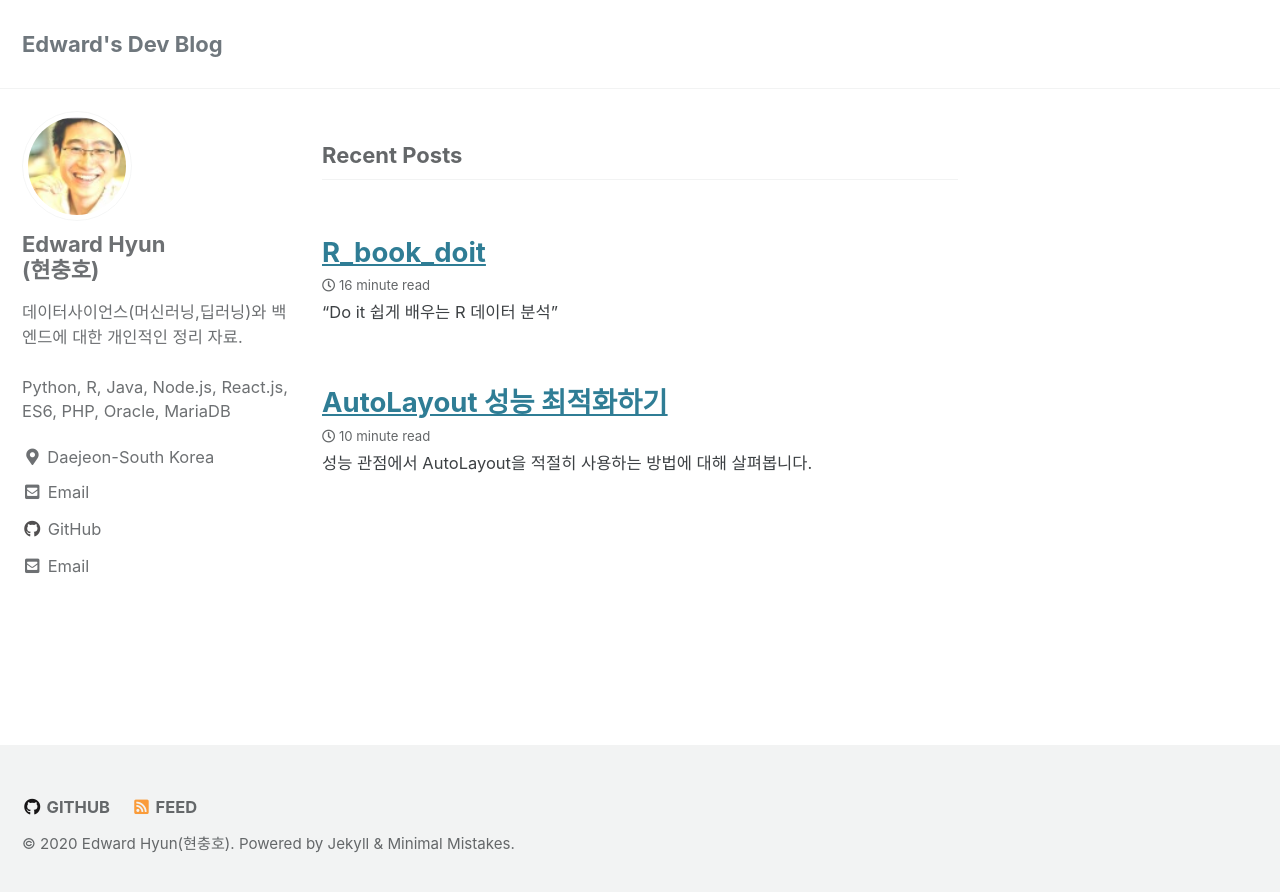
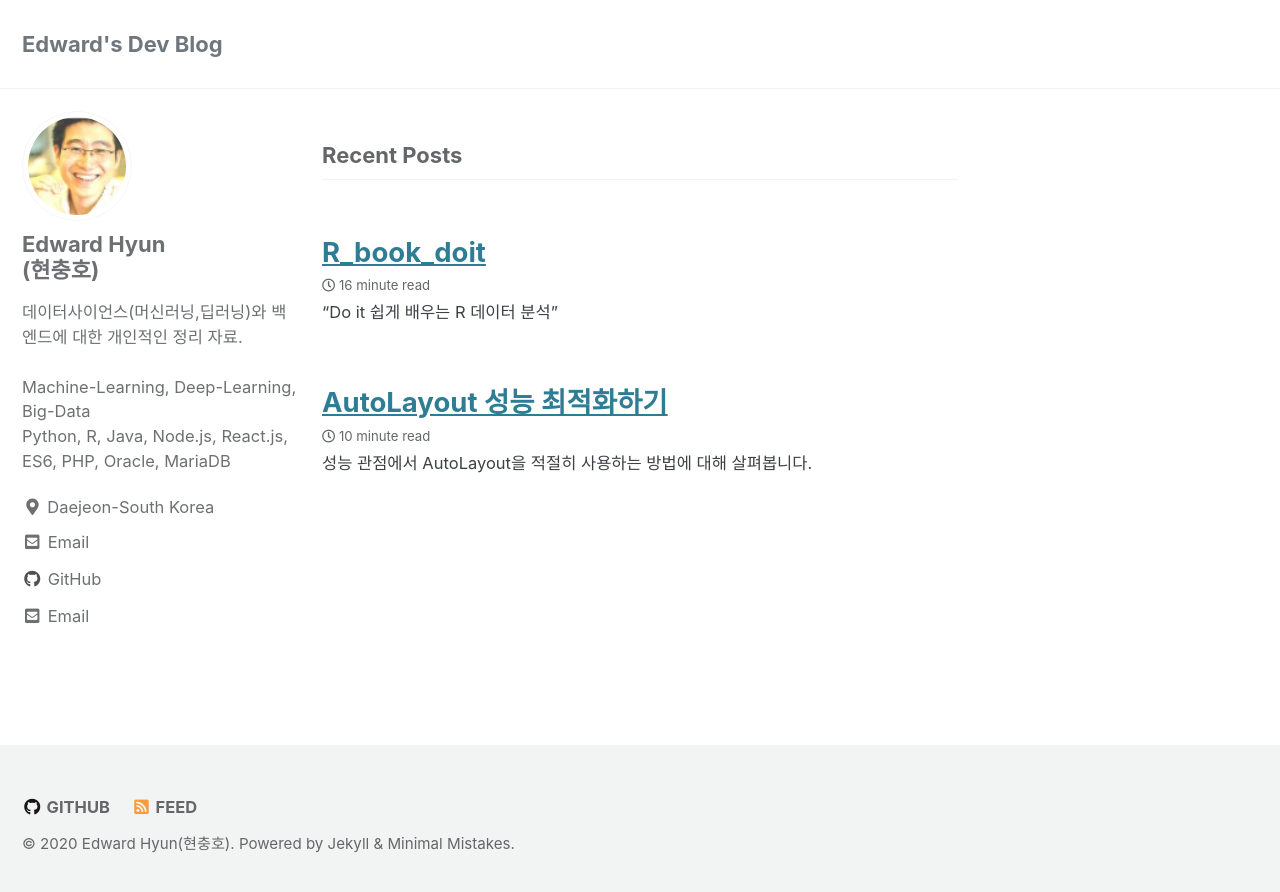
Before and after one commit to iamhch24/iamhch24.github.io, a Jekyll site: the page built from index.html, in a window 1280 px wide. Shown: the top 892 px of the page. Built offline with Jekyll 4.4.1, drawn with Linux system fonts in a browser that asks for light colours; cached includes are drawn as plain includes; the list of posts is cut into pages by our own code.

Commit message:
Update _config.yml

```diff
--- a/_config.yml
+++ b/_config.yml
@@ -95,7 +95,7 @@ analytics:
 author:
   name             : "Edward Hyun<br>(현충호)"
   avatar           : "/assets/images/iamhch.jpg"
-  bio              : "데이터사이언스(머신러닝,딥러닝)와 백엔드에 대한 개인적인 정리 자료.<br><br>Python, R, Java, Node.js, React.js, ES6, PHP, Oracle, MariaDB"
+  bio              : "데이터사이언스(머신러닝,딥러닝)와 백엔드에 대한 개인적인 정리 자료.<br><br>Machine-Learning, Deep-Learning, Big-Data<br>Python, R, Java, Node.js, React.js, ES6, PHP, Oracle, MariaDB"
   location         : "Daejeon-South Korea"
   email            : "iamhch24@gmail.com"
   links:
```
